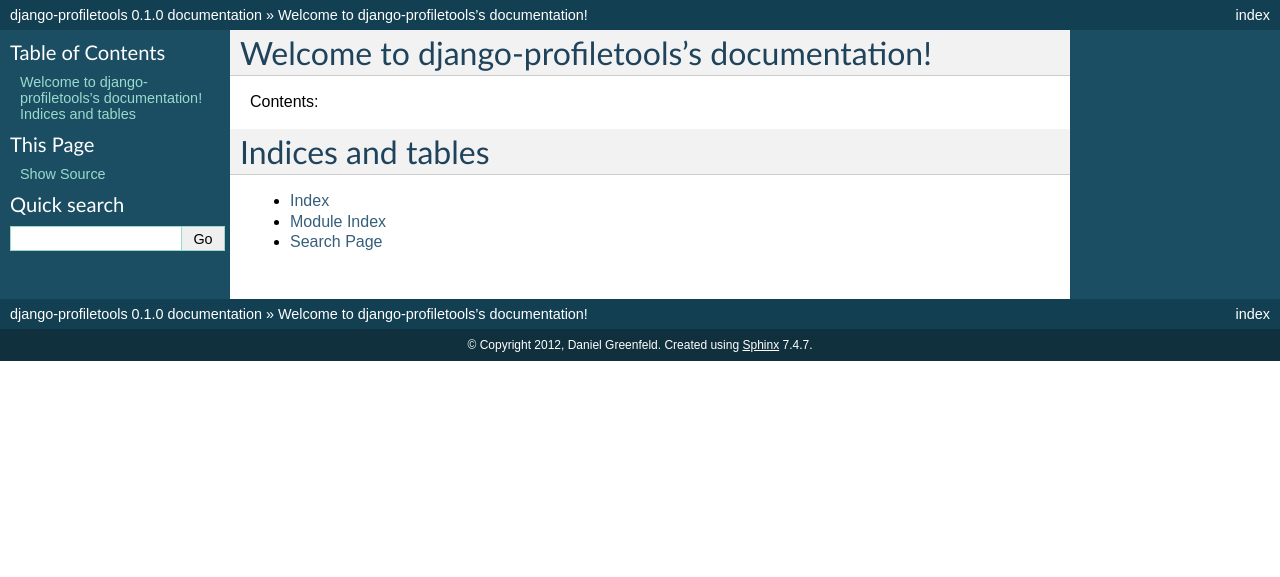
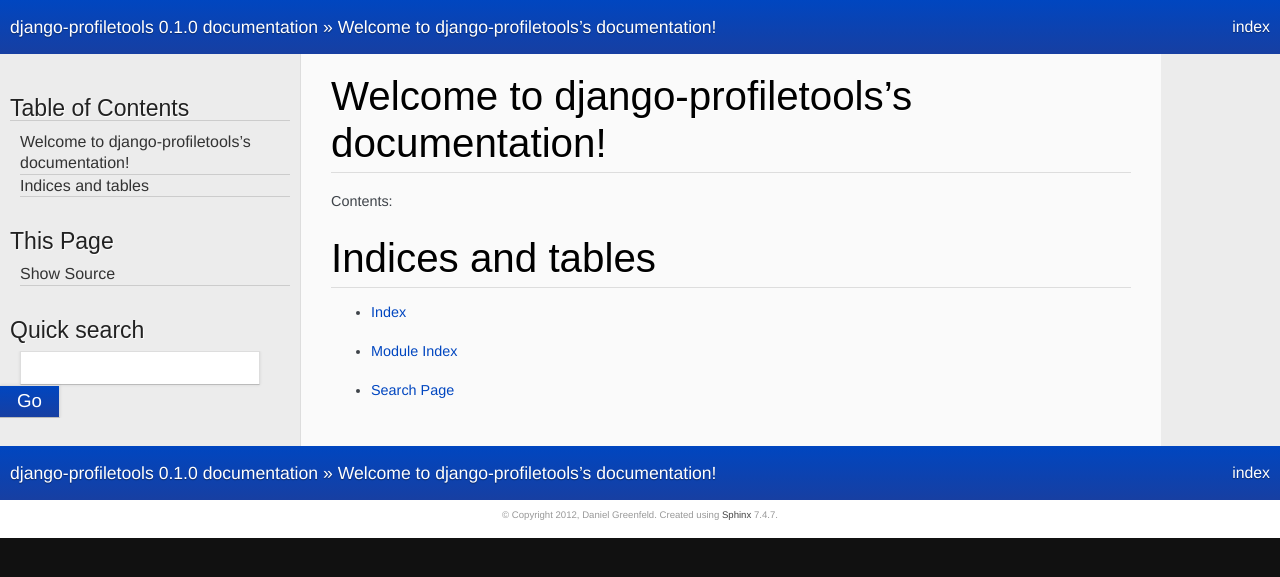
Before and after one commit to pydanny/django-profiletools, a Sphinx documentation site: the page built from docs/index.rst, in a window 1280 px wide. Shown: the top 577 px of the page. Built offline with Sphinx 7.4.7, drawn with Linux system fonts in a browser that asks for light colours; some web fonts are replaced.

Commit message:
now docs theme

```diff
--- a/docs/conf.py
+++ b/docs/conf.py
@@ -91,7 +91,7 @@ pygments_style = 'sphinx'
 
 # The theme to use for HTML and HTML Help pages.  See the documentation for
 # a list of builtin themes.
-html_theme = 'default'
+html_theme = 'proBlue'
 
 # Theme options are theme-specific and customize the look and feel of a theme
 # further.  For a list of options available for each theme, see the
@@ -99,7 +99,7 @@ html_theme = 'default'
 #html_theme_options = {}
 
 # Add any paths that contain custom themes here, relative to this directory.
-#html_theme_path = []
+html_theme_path = ["."]
 
 # The name for this set of Sphinx documents.  If None, it defaults to
 # "<project> v<release> documentation".
--- /dev/null
+++ b/docs/proBlue/README.txt
@@ -0,0 +1,9 @@
+This is the proBlue theme for Sphinx.
+
+http://www.kellycreativetech.com/Blog/entry/ProBlue_Sphinx_Theme/
+
+You can install it by putting it in your docs directory (next to _static)
+then you can set in your conf.py
+
+    html_theme = 'proBlue'
+    html_theme_path = ["."]
--- /dev/null
+++ b/docs/proBlue/static/proBlue.css
@@ -0,0 +1,316 @@
+/**
+ * Sphinx stylesheet -- default theme
+ * ~~~~~~~~~~~~~~~~~~~~~~~~~~~~~~~~~~
+ */
+
+@import url("basic.css");
+
+/* -- fontfaces ----------------------------------------------------------- */
+@import url(http://fonts.googleapis.com/css?family=Droid+Sans:regular,bold);
+@import url(http://fonts.googleapis.com/css?family=Droid+Sans+Mono);
+
+@import url(http://fonts.googleapis.com/css?family=Josefin+Sans+Std+Light);
+/* -- page layout ----------------------------------------------------------- */
+
+body {
+    font-family: 'Droid Sans', helvetica, arial, serif;
+    font-size: 100%;
+    background-color: #111111;
+    color: #555555;
+    margin: 0;
+    padding: 0;
+}
+
+div.documentwrapper {
+    float: left;
+    width: 100%;
+}
+
+div.bodywrapper {
+    margin: 0 0 0 300px;
+}
+
+hr{
+    border: 1px solid #B1B4B6;
+}
+
+div.document {
+    background-color: #ececec;
+}
+
+div.body {
+    background-color: #fafafa;
+    color: #3E4349;
+    padding: 1em 30px 30px 30px;
+    font-size: 0.9em;
+    border-left:1px solid #ddd;
+}
+
+div.footer {
+    color: #999;
+    width: 100%;
+    padding: 9px 0 18px;
+    text-align: center;
+    font-size: 60%;
+    background: #fff;
+}
+
+div.footer a {
+    color: #444;
+}
+div.footer a:hover, div.related a:hover {
+border-bottom:1px solid #4362b0;
+}
+div.related {
+  background-color: #0046c0;
+  background-image: -moz-linear-gradient(top, #0046c0, #173fa2); /* FF3.6 */
+  background-image: -webkit-gradient(linear,left top,left bottom,color-stop(0, #0046c0),color-stop(1, #173fa2)); /* Saf4+, Chrome */
+            filter:  progid:DXImageTransform.Microsoft.gradient(startColorStr='#0046c0', EndColorStr='#173fa2'); /* IE6,IE7 */
+        -ms-filter: "progid:DXImageTransform.Microsoft.gradient(startColorStr='#0046c0', EndColorStr='#173fa2')"; /* IE8 */
+   line-height: 54px;
+    color: #ffffff;
+    text-shadow: 0px 1px 1px rgba(0,0,0,0.4);
+    font-size: 1.1em;
+}
+
+div.related a {
+    color: #fff;
+}
+
+div.related .right {
+    font-size: 0.9em;
+}
+
+div.sphinxsidebar {
+    font-size: 0.9em;
+    line-height: 1.5em;
+    width: 300px
+}
+div.sphinxsidebar a{
+display:block;
+border-bottom:1px solid #ccc;
+}
+
+div.sphinxsidebarwrapper{
+    padding: 20px 0;
+}
+
+div.sphinxsidebar h3,
+div.sphinxsidebar h4 {
+    font-family: 'Josefin Sans Std Light', arial, serif;
+    color: #222;
+    font-size: 1.6em;
+    font-weight: normal;
+    margin: 0;
+    padding: 24px 10px 0;
+    text-shadow: 1px 1px 1px white;
+}
+
+div.sphinxsidebar h3 a {
+    color: #222;
+}
+
+div.sphinxsidebar p {
+    color: #888888;
+    padding: 5px 20px;
+    margin: 0.5em 0px;
+}
+
+div.sphinxsidebar p.topless {
+}
+
+div.sphinxsidebar ul {
+    margin: 10px 10px 10px 20px;
+    padding: 0;
+}
+
+div.sphinxsidebar ul ul, div.sphinxsidebar ul.want-points{
+	list-style:none;
+	margin: 10px 0 10px 20px;
+}
+div.sphinxsidebar ul li{
+font-size:16px;
+}
+
+div.sphinxsidebar ul li li{
+font-size:12px;
+}
+
+div.sphinxsidebar li a {
+    color: #333;
+    display:block;
+    border-bottom:1px solid #ccc;
+}
+div.sphinxsidebar li a:hover, div.sphinxsidebar a:hover {
+    border-bottom:1px solid #c07100;
+}
+div.sphinxsidebar li li a {
+    color: #555;
+    border-bottom:1px solid #ddd;
+}
+
+div.sphinxsidebar a:hover {
+    color: #c07100;
+}
+
+div.sphinxsidebar input {
+    border: 1px solid #ddd;
+    border-bottom: 1px solid #bbb;
+    font-family: 'Droid Sans', helvetica, arial, serif;
+    font-size: 1.3em;
+    padding: 0.2em 0.4em;
+    -moz-box-shadow: 0px 0px 3px rgba(0,0,0,0.1);
+    -webkit-box-shadow: 0px 0px 3px rgba(0,0,0,0.1);
+    box-shadow: 0px 0px 3px rgba(0,0,0,0.1);
+}
+div.sphinxsidebar input:focus {
+    border: 1px solid #bbb;
+    border-bottom: 1px solid #999;
+}
+div.sphinxsidebar input[type=text]{
+    margin-left: 20px;
+    padding: 0.23em 0.4em;
+	color:#333;
+}
+div.sphinxsidebar input[type=submit]{
+  background-color: #0046c0;
+  background-image: -moz-linear-gradient(top, #0046c0, #173fa2); /* FF3.6 */
+  background-image: -webkit-gradient(linear,left top,left bottom,color-stop(0, #0046c0),color-stop(1, #173fa2)); /* Saf4+, Chrome */
+            filter:  progid:DXImageTransform.Microsoft.gradient(startColorStr='#0046c0', EndColorStr='#173fa2'); /* IE6,IE7 */
+        -ms-filter: "progid:DXImageTransform.Microsoft.gradient(startColorStr='#0046c0', EndColorStr='#173fa2')"; /* IE8 */
+ color:#fff;
+ cursor: pointer;
+}
+div.sphinxsidebar input[type=submit]:hover{
+  background-color: #0353e3;
+  background-image: -moz-linear-gradient(top, #0353e3, #063da0); /* FF3.6 */
+  background-image: -webkit-gradient(linear,left top,left bottom,color-stop(0, #0353e3),color-stop(1, #063da0)); /* Saf4+, Chrome */
+            filter:  progid:DXImageTransform.Microsoft.gradient(startColorStr='#0353e3', EndColorStr='#063da0'); /* IE6,IE7 */
+        -ms-filter: "progid:DXImageTransform.Microsoft.gradient(startColorStr='#0353e3', EndColorStr='#063da0')"; /* IE8 */
+}
+
+div.sphinxsidebar input[type=submit]:active{
+  background-image: -moz-linear-gradient(top, #0b34ce, #052392); /* FF3.6 */
+  background-image: -webkit-gradient(linear,left top,left bottom,color-stop(0, #0b34ce),color-stop(1, #052392)); /* Saf4+, Chrome */
+            filter:  progid:DXImageTransform.Microsoft.gradient(startColorStr='#0b34ce', EndColorStr='#052392'); /* IE6,IE7 */
+        -ms-filter: "progid:DXImageTransform.Microsoft.gradient(startColorStr='#0b34ce', EndColorStr='#052392')"; /* IE8 */
+}
+
+
+
+/* -- body styles ----------------------------------------------------------- */
+
+a {
+    color: #0046c0;
+    text-decoration: none;
+}
+
+a:hover {
+    color: #c07100;
+    border-bottom:1px solid #eee;
+}
+
+div.body h1,
+div.body h2,
+div.body h3,
+div.body h4,
+div.body h5,
+div.body h6 {
+    font-family: 'Josefin Sans Std Light', arial, serif;
+    font-weight: normal;
+    color: #000;
+    margin: 36px 0px 9px 0px;
+    padding: 5px 0 5px 0px;
+    text-shadow: 0px 1px 0 white;
+    border-bottom: 1px solid #ddd;
+}
+
+div.body h1 { margin-top: 0; font-size: 280%; }
+div.body h2 { font-size: 200%; }
+div.body h3 { font-size: 180%; }
+div.body h4 { font-size: 150%; }
+div.body h5 { font-size: 130%; }
+div.body h6 { font-size: 120%; }
+
+a.headerlink {
+    color: #c07100;
+    font-size: 0.8em;
+    padding: 0 4px 0 4px;
+    text-decoration: none;
+}
+
+a.headerlink:hover {
+    background-color: #c07100;
+    color: white;
+}
+
+div.body p, div.body dd, div.body li {
+    line-height: 1.5em;
+}
+div.body p{
+margin:1.2em 0;
+}
+div.admonition p.admonition-title + p {
+    display: inline;
+}
+
+div.highlight{
+    background-color: white;
+}
+
+div.note {
+    background-color: #eeeeee;
+    border: 1px solid #cccccc;
+}
+
+div.seealso {
+    background-color: #ffffcc;
+    border: 1px solid #ffff66;
+}
+
+div.topic {
+    background-color: #fafafa;
+    border-width: 0;
+}
+
+div.warning {
+    background-color: #ffe4e4;
+    border: 1px solid #ff6666;
+}
+
+p.admonition-title {
+    display: inline;
+}
+
+p.admonition-title:after {
+    content: ":";
+}
+
+pre {
+    font: 12px/18px 'Droid Sans Mono', arial, serif;
+    padding: 10px;
+    background-color: #fcfadd;
+    border:1px solid #ddd;
+    color: #222222;
+    line-height: 1.5em;
+    font-size: 1.1em;
+    margin: 1.5em 0 1.5em 0;
+    -webkit-box-shadow: 0px 0px 4px #d8d8d8;
+    -moz-box-shadow: 0px 0px 4px #d8d8d8;
+    box-shadow: 0px 0px 4px #d8d8d8;
+}
+.pre{
+    font-family: 'Droid Sans Mono', arial, serif;
+
+}
+
+tt {
+    color: #222222;
+    padding: 1px 2px;
+    font-size: 1.2em;
+    font-family: monospace;
+}
+
+#table-of-contents ul {
+    padding-left: 2em;
+}
--- /dev/null
+++ b/docs/proBlue/theme.conf
@@ -0,0 +1,3 @@
+[theme]
+inherit = nature
+stylesheet = proBlue.css
```
Also changed, not shown: docs/proBlue/LICENSE.txt (added, +9 -0 lines).
